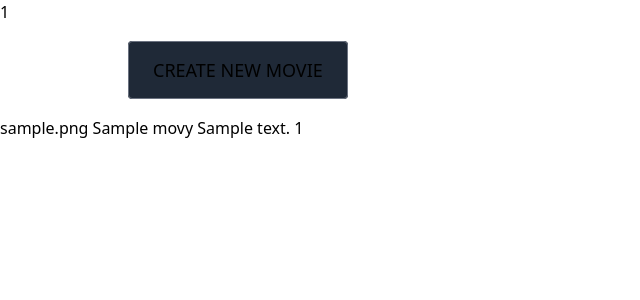
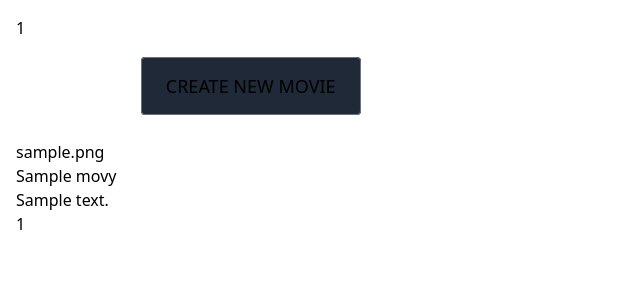
Before and after one commit to markpackham/symfony6_movies, a Symfony app: template templates/movies/index.html.twig in a window 1280 px wide. Shown: the top 300 px of the page, without its empty margins (0-640 px from the left). Run offline with Twig, Linux system fonts and the light colour scheme; the template is opened without the code that fills it: most values are stand-ins (such as "Sample title", 1, 10 or a date in 2020); style sheets or scripts are compiled from the project's sources; some libraries are stand-ins or nearby versions.

Commit message:
add padding till template made available

```diff
--- a/templates/base.html.twig
+++ b/templates/base.html.twig
@@ -17,6 +17,8 @@
         {% endblock %} #}
     </head>
     <body>
+        <div class="m-4">
         {% block body %}{% endblock %}
+        </div>
     </body>
 </html>
--- a/templates/movies/index.html.twig
+++ b/templates/movies/index.html.twig
@@ -2,20 +2,22 @@
 
 {% block body %}
 
-{{movies|length}}
+<p>{{movies|length}}</p>
 
 <div class="mx-auto w-4/5 my-8">
 <a href="/movies/create" class="uppercase border border-gray-500 text-lg py-4 p-6 rounded bg-gray-800">Create New Movie</a>
 </div>
 
 {% for movie in movies %}
+<p class="py-2">
     {{movie.imagePath}}
-
+<br>
     {{movie.title}}
-
+<br>
     {{movie.description}}
-
+<br>
     {{movie.id}}
+</p>
 {% endfor %}
 
 {% endblock %}
```
Also changed, not shown: templates/movies/show.html.twig (+8 -5 lines).
